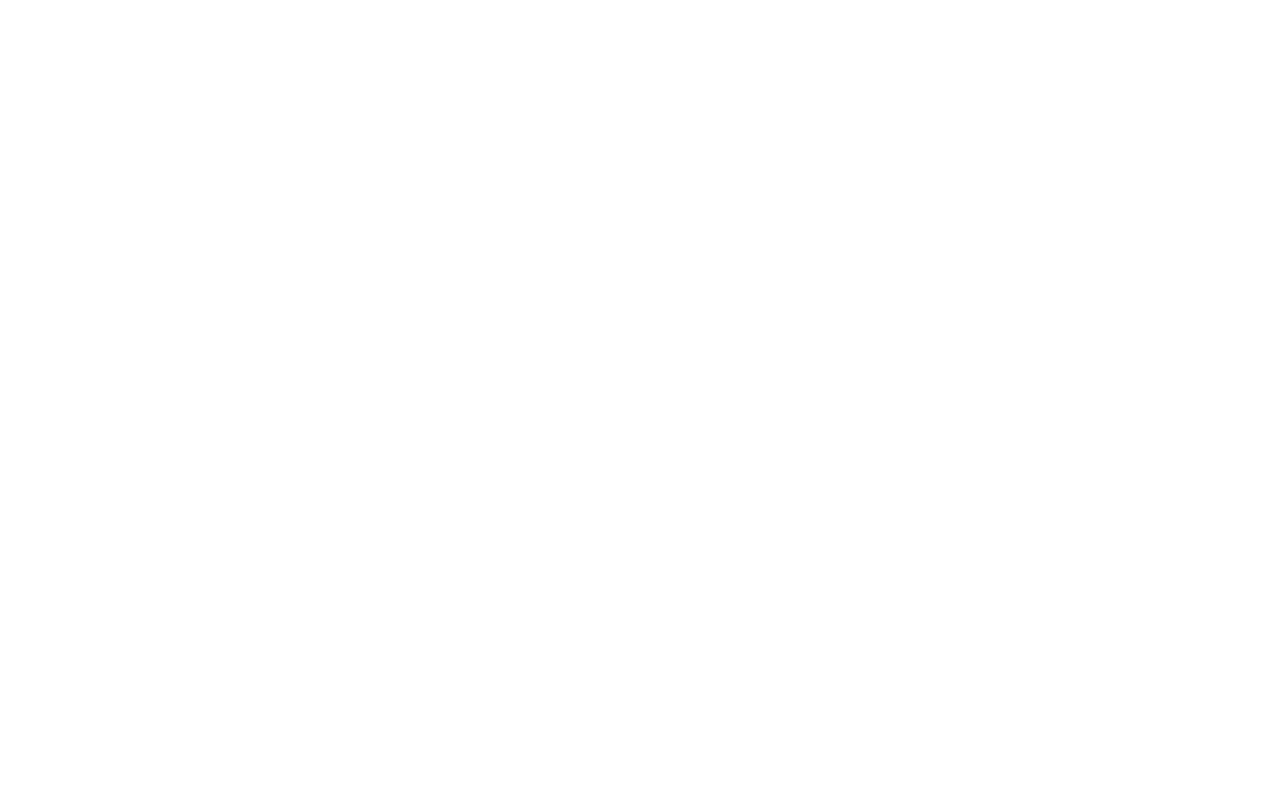
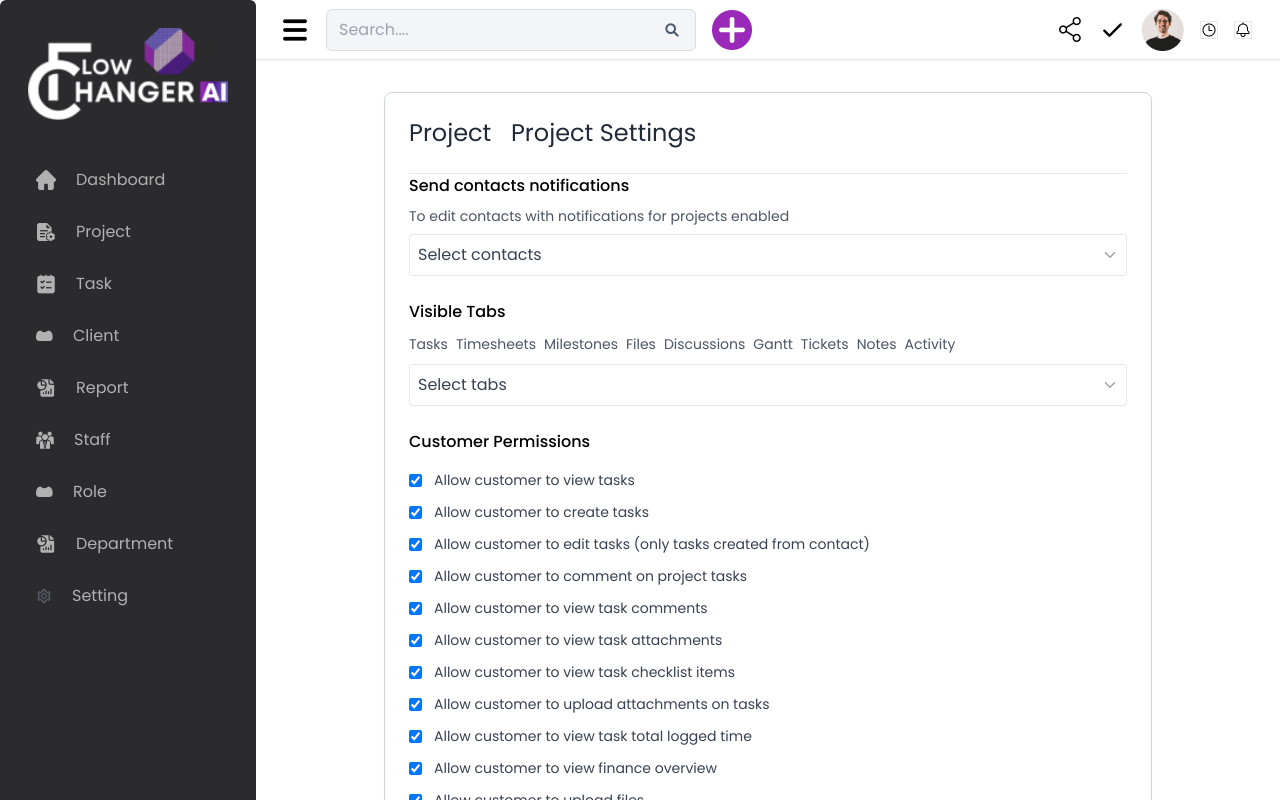
Before and after one commit to priya295/flowchanger.ai, a React (Create React App) app: page /projectsettings in a window 1280 px wide. Before the commit this address had no page. Shown: the top 800 px of the page. Built offline with nearby package versions, Linux system fonts and the light colour scheme.

Commit message:
new update

```diff
--- a/src/Admin/pages/Projects/Project_Setting.jsx
+++ b/src/Admin/pages/Projects/Project_Setting.jsx
@@ -3,11 +3,33 @@
 import { Link } from 'react-router-dom';
 
 const ProjectSettings = () => {
+  const permissions = [
+
+      'Allow customer to view tasks',
+      'Allow customer to create tasks',
+      'Allow customer to edit tasks (only tasks created from contact)',
+      'Allow customer to comment on project tasks',
+      'Allow customer to view task comments',
+      'Allow customer to view task attachments',
+      'Allow customer to view task checklist items',
+      'Allow customer to upload attachments on tasks',
+      'Allow customer to view task total logged time',
+      'Allow customer to view finance overview',
+      'Allow customer to upload files',
+      'Allow customer to open discussions',
+      'Allow customer to view milestones',
+      'Allow customer to view Gantt',
+      'Allow customer to view timesheets',
+      'Allow customer to view activity log',
+      'Allow customer to view team members',
+    ]
+
+  const Tabs =["Tasks", "Timesheets", "Milestones", "Files", "Discussions", "Gantt", "Tickets", "Notes", "Activity"]
   return (
-    <div className="bg-white p-6 rounded-lg shadow-sm max-w-3xl mx-auto min-h-screen border border-gray-300 ">
-      <div className="flex items-center md:w-[35%] sm:w-[40%] justify-between mb-6">
-       <Link to = "/addProject"> <h2 className="text-2xl font-normal text-gray-800 hover:text-blue-400">Project</h2></Link>
-       <span className="text-2xl font-normal text-gray-800 hover:text-blue-400">Project Settings</span>
+    <div className="bg-white p-0 md:p-6 rounded-lg shadow-sm max-w-3xl mx-auto min-h-screen border border-gray-300 ">
+      <div className="flex items-center w-[100%] md:w-[40%]  justify-between mb-6">
+       <Link to = "/addProject"> <h2 className="text-2xl font-normal text-gray-800 hover:text-blue-400 mr-2">Project</h2></Link>
+       <h2 className="text-2xl font-normal text-gray-800 hover:text-blue-400">Project Settings</h2>
       </div>
       <hr />
       <div className="mb-6">
@@ -21,7 +43,12 @@
 
       <div className="mb-6">
         <h3 className="font-medium mb-2">Visible Tabs</h3>
-        <p className="text-gray-600 text-sm mb-2">Tasks, Timesheets, Milestones, Files, Discussions, Gantt, Tickets, Notes, Activity</p>
+
+       <div className='mb-2 overflow-x-auto'>
+       {Tabs.map((tab)=>{
+         return <span className='text-gray-600 text-sm mr-2'>{tab}</span>
+       })}
+       </div>
         <div className="flex items-center justify-between border p-2 rounded">
           <span className="text-gray-700">Select tabs</span>
           <IoIosArrowDown className="text-gray-400" />
@@ -30,25 +57,7 @@
 
       <div>
         <h3 className="font-medium mb-4">Customer Permissions</h3>
-        {[
-          'Allow customer to view tasks',
-          'Allow customer to create tasks',
-          'Allow customer to edit tasks (only tasks created from contact)',
-          'Allow customer to comment on project tasks',
-          'Allow customer to view task comments',
-          'Allow customer to view task attachments',
-          'Allow customer to view task checklist items',
-          'Allow customer to upload attachments on tasks',
-          'Allow customer to view task total logged time',
-          'Allow customer to view finance overview',
-          'Allow customer to upload files',
-          'Allow customer to open discussions',
-          'Allow customer to view milestones',
-          'Allow customer to view Gantt',
-          'Allow customer to view timesheets',
-          'Allow customer to view activity log',
-          'Allow customer to view team members',
-        ].map((permission, index) => (
+        {permissions.map((permission, index) => (
           <div key={index} className="flex items-center mb-3">
             <input type="checkbox" id={`permission-${index}`} className="mr-3" defaultChecked />
             <label htmlFor={`permission-${index}`} className="text-sm text-gray-700">{permission}</label>
--- a/src/App.js
+++ b/src/App.js
@@ -7,6 +7,7 @@
 import Role from './Admin/pages/Roles/RoleDetails';
 import Department from './Admin/pages/Department/DepartmentDetails';
 import AddNewCustomer from './Admin/pages/Clients/AddNewCustomer';
+import ProjectSettings from './Admin/pages/Projects/Project_Setting';
 
 const App = () => {
 
@@ -49,6 +50,7 @@
           <Route path='/task' element = {<Task/>}/>
           <Route path='/role' element = {<Role/>}/>
           <Route path='/department' element = {<Department/>}/>
+          <Route path='/projectsettings' element = {<ProjectSettings/>}/>
         </Route>
       </Routes>
     </BrowserRouter>
```
